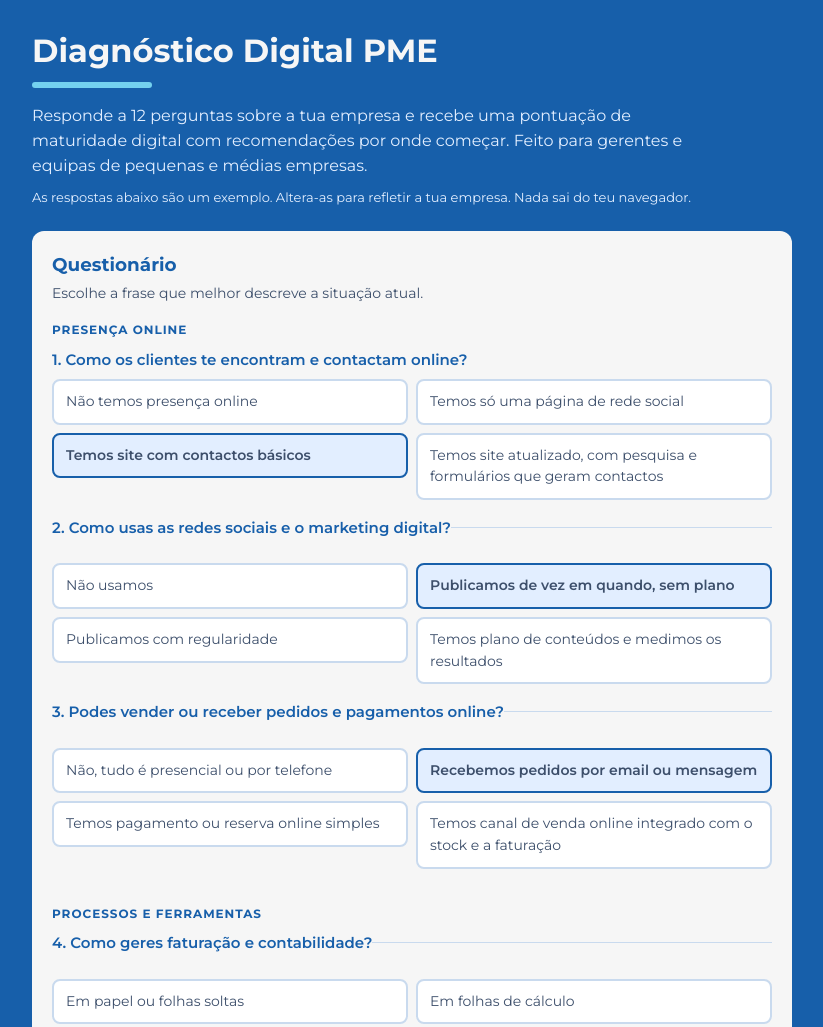
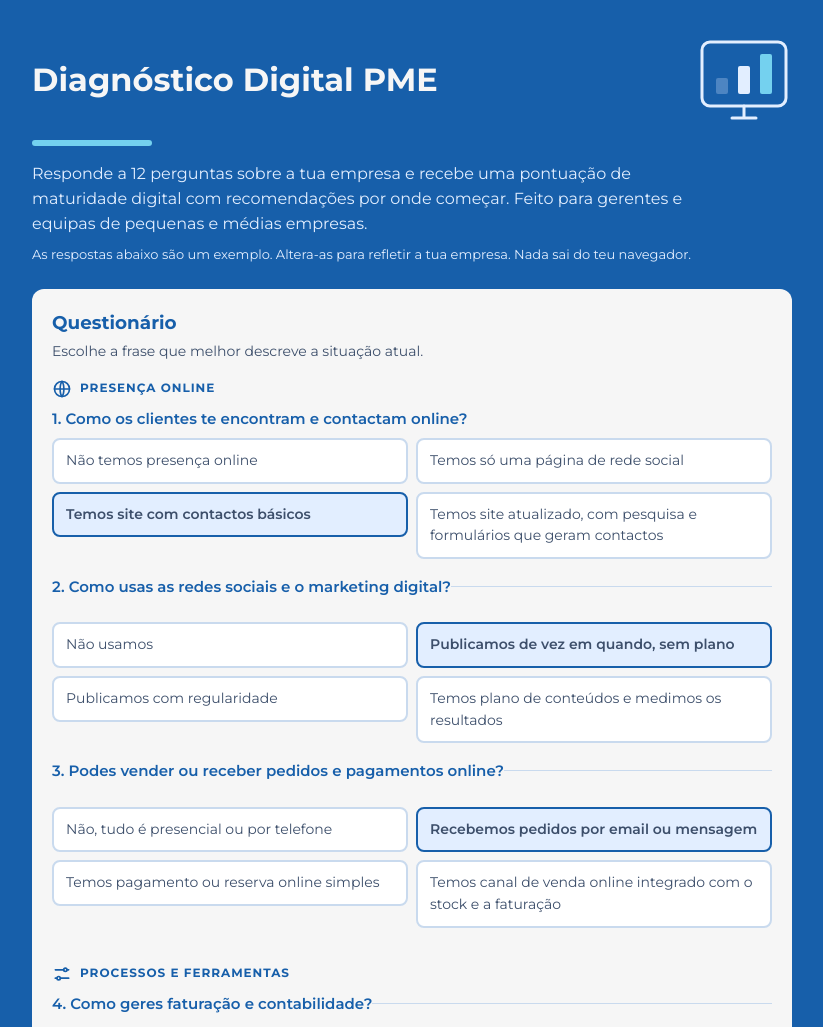
Before and after one commit to Ribz4306/Ribz_Andre_Snow, a plain HTML site: page index.html in a window 1280 px wide. Shown: the top 1027 px of the page, without its empty margins (228-1051 px from the left). Drawn offline with Linux system fonts and the light colour scheme.

Commit message:
Add header illustration and area icons (closes #2)

```diff
--- a/index.html
+++ b/index.html
@@ -33,6 +33,10 @@ body {
   padding-right: max(16px, env(safe-area-inset-right, 0px));
 }
 .pagina { max-width: 760px; margin: 0 auto; display: flex; flex-direction: column; gap: 24px; }
+.topo { display: flex; align-items: center; justify-content: space-between; gap: 16px; }
+.ilustracao { width: 96px; height: 96px; flex: none; }
+.icone { width: 20px; height: 20px; flex: none; fill: none; stroke: currentColor; stroke-width: 2; stroke-linecap: round; stroke-linejoin: round; }
+.dimensao-titulo, .dim-nome { display: flex; align-items: center; gap: 8px; }
 h1 { font-size: 2rem; font-weight: 700; margin: 0; line-height: 1.2; text-wrap: balance; }
 .barra { width: 120px; height: 6px; border-radius: 3px; background: var(--destaque); margin-top: 12px; }
 .intro { color: var(--sobre-azul); margin: 16px 0 0; max-width: 62ch; }
@@ -106,7 +110,17 @@ button.claro { background: var(--sobre-azul); }
 <body>
 <main class="pagina">
   <header>
-    <h1>Diagnóstico Digital PME</h1>
+    <div class="topo">
+      <h1>Diagnóstico Digital PME</h1>
+      <!-- Ilustração do cabeçalho: painel com barras a subir, em SVG para não depender de ficheiros externos -->
+      <svg class="ilustracao" viewBox="0 0 96 96" role="img" aria-label="Painel com barras a subir">
+        <rect x="6" y="10" width="84" height="64" rx="8" fill="none" stroke="#E2EEFF" stroke-width="3"/>
+        <rect x="20" y="46" width="12" height="16" rx="2" fill="#4D85C2"/>
+        <rect x="42" y="34" width="12" height="28" rx="2" fill="#E2EEFF"/>
+        <rect x="64" y="22" width="12" height="40" rx="2" fill="#74D1EF"/>
+        <path d="M36 86h24M48 74v12" stroke="#E2EEFF" stroke-width="3" stroke-linecap="round"/>
+      </svg>
+    </div>
     <div class="barra"></div>
     <p class="intro">Responde a 12 perguntas sobre a tua empresa e recebe uma pontuação de maturidade digital com recomendações por onde começar. Feito para gerentes e equipas de pequenas e médias empresas.</p>
     <p class="aviso">As respostas abaixo são um exemplo. Altera-as para refletir a tua empresa. Nada sai do teu navegador.</p>
@@ -158,12 +172,22 @@ button.claro { background: var(--sobre-azul); }
 
 <script>
 /* ---------- Dados: dimensões, perguntas e recomendações ---------- */
+// "icone" guarda o desenho SVG (24x24) de cada área, para o reconhecer de relance
 const DIMENSOES = [
-  { id: 'presenca', nome: 'Presença online' },
-  { id: 'processos', nome: 'Processos e ferramentas' },
-  { id: 'dados', nome: 'Dados e decisão' },
-  { id: 'pessoas', nome: 'Pessoas e segurança' }
+  { id: 'presenca', nome: 'Presença online',
+    icone: '<circle cx="12" cy="12" r="9"/><path d="M3 12h18M12 3c3 3.5 3 14.5 0 18M12 3c-3 3.5-3 14.5 0 18"/>' },
+  { id: 'processos', nome: 'Processos e ferramentas',
+    icone: '<path d="M4 7h10M18 7h2M4 17h2M10 17h10"/><circle cx="16" cy="7" r="2"/><circle cx="8" cy="17" r="2"/>' },
+  { id: 'dados', nome: 'Dados e decisão',
+    icone: '<path d="M4 20V10M10 20V4M16 20v-8M22 20H2"/>' },
+  { id: 'pessoas', nome: 'Pessoas e segurança',
+    icone: '<path d="M12 3l8 3v6c0 5-3.5 8-8 9-4.5-1-8-4-8-9V6z"/><path d="M9 12l2 2 4-4"/>' }
 ];
+
+// Devolve o SVG da área; a cor vem do texto à volta (currentColor)
+function icone(id) {
+  return `<svg class="icone" viewBox="0 0 24 24" aria-hidden="true">${DIMENSOES.find(d => d.id === id).icone}</svg>`;
+}
 
 // Cada pergunta tem 4 opções, da menos madura (0 pontos) à mais madura (3 pontos)
 const PERGUNTAS = [
@@ -253,7 +277,7 @@ function desenharQuiz() {
   PERGUNTAS.forEach((p, i) => {
     if (p.dim !== dimAtual) {
       dimAtual = p.dim;
-      html += `<div class="dimensao-titulo">${DIMENSOES.find(d => d.id === dimAtual).nome}</div>`;
+      html += `<div class="dimensao-titulo">${icone(dimAtual)}${DIMENSOES.find(d => d.id === dimAtual).nome}</div>`;
     }
     html += `<fieldset><legend>${i + 1}. ${p.texto}</legend><div class="opcoes">`;
     p.op.forEach((txt, k) => {
@@ -283,14 +307,14 @@ function desenharResultado() {
     : 'Todas as perguntas respondidas.';
 
   document.getElementById('dims').innerHTML = dims.map(d =>
-    `<div class="dim-linha"><span>${d.nome}</span><b>${d.pct}%</b><div class="pista"><i style="width:${d.pct}%"></i></div></div>`
+    `<div class="dim-linha"><span class="dim-nome">${icone(d.id)}${d.nome}</span><b>${d.pct}%</b><div class="pista"><i style="width:${d.pct}%"></i></div></div>`
   ).join('');
 
   const ordenadas = dims.slice().sort((a, b) => a.pct - b.pct);
   const prioridades = ['Prioridade alta', 'Prioridade média', 'Prioridade média', 'Manter e melhorar'];
   const classes = ['', 'media', 'media', 'baixa'];
   document.getElementById('recs').innerHTML = ordenadas.map((d, i) =>
-    `<article class="rec"><span class="etiqueta ${classes[i]}">${prioridades[i]}</span><h3>${d.nome} · ${d.pct}%</h3><p>${RECOMENDACOES[d.id][nivelDim(d.pct)]}</p></article>`
+    `<article class="rec"><span class="etiqueta ${classes[i]}">${prioridades[i]}</span><h3 class="dim-nome">${icone(d.id)}${d.nome} · ${d.pct}%</h3><p>${RECOMENDACOES[d.id][nivelDim(d.pct)]}</p></article>`
   ).join('');
 }
 
```
